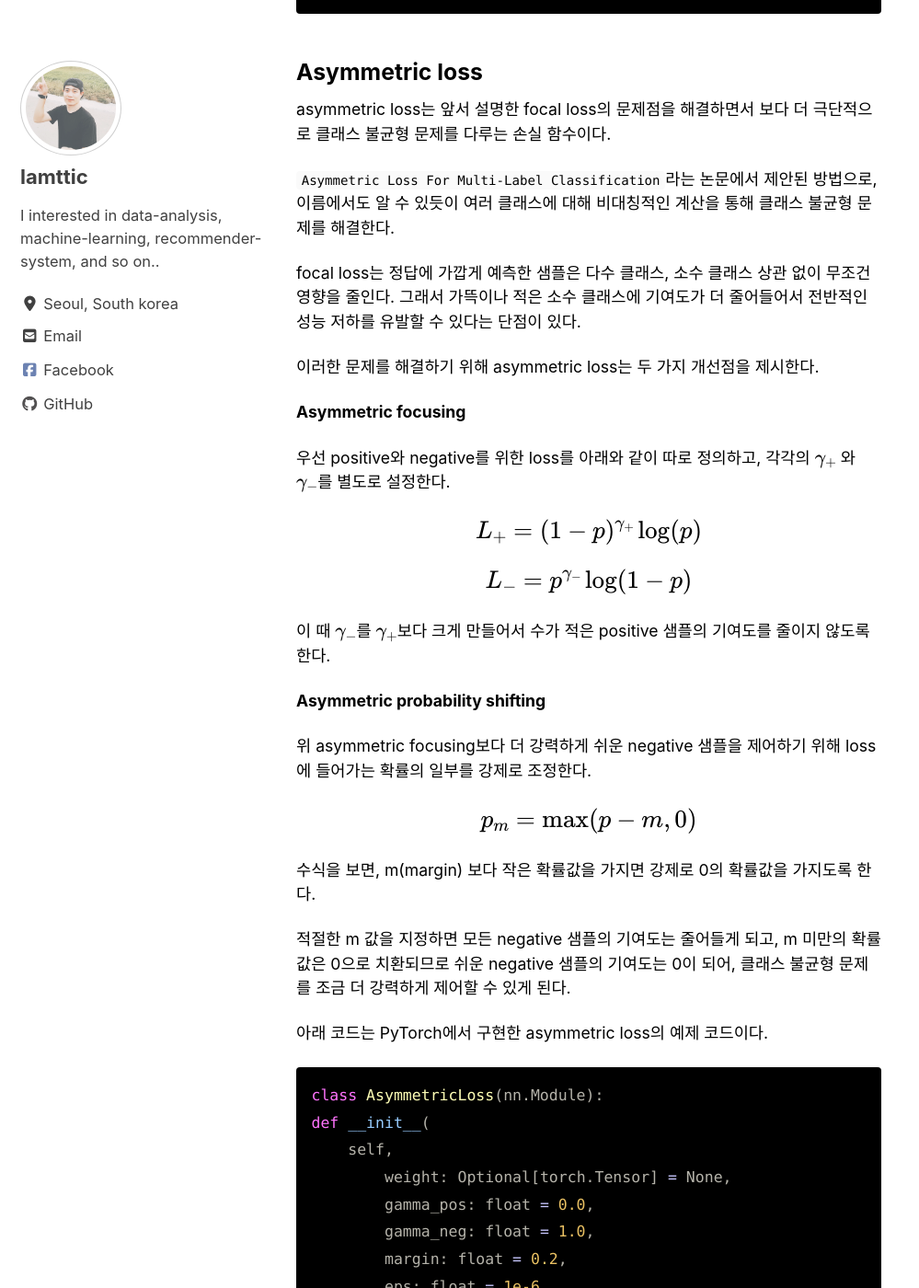
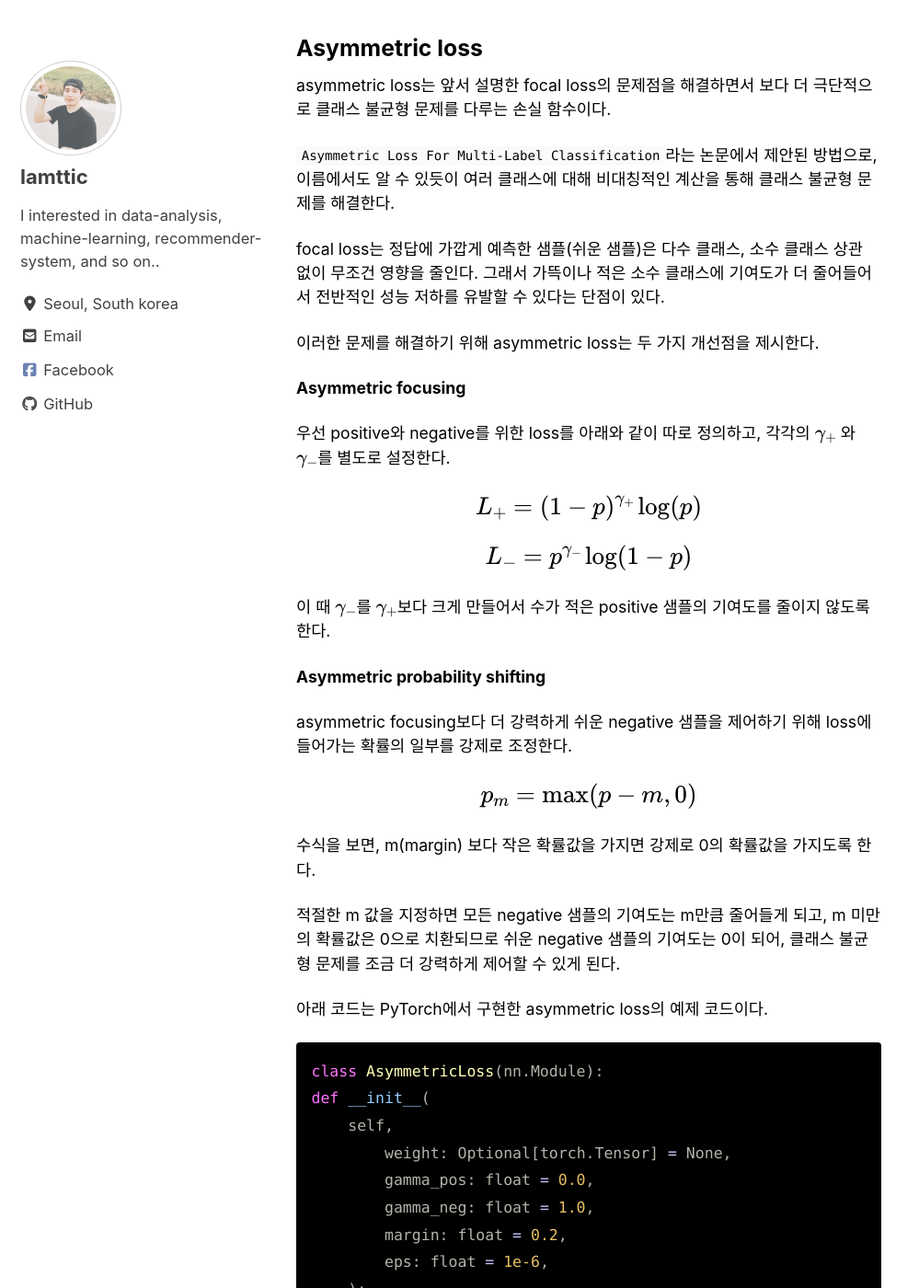
Before and after one commit to lamttic/lamttic.github.io, a Jekyll site: the page built from _posts/2024-03-03-01.markdown, in a window 1280 px wide and 1400 px high, scrolled down 4327 px. Shown: the whole window at 92% size, without its empty margins (0-999 px from the left). Built offline with Jekyll 4.4.1, drawn with Linux system fonts in a browser that asks for light colours; cached includes are drawn as plain includes; nearby versions of some CDN libraries; formulas are drawn with MathJax 3; some of the changed text lies outside the part shown.

Commit message:
Update post

```diff
--- a/_posts/2024-03-03-01.markdown
+++ b/_posts/2024-03-03-01.markdown
@@ -98,7 +98,7 @@ asymmetric loss는 앞서 설명한 focal loss의 문제점을 해결하면서
 
 `Asymmetric Loss For Multi-Label Classification`라는 논문에서 제안된 방법으로, 이름에서도 알 수 있듯이 여러 클래스에 대해 비대칭적인 계산을 통해 클래스 불균형 문제를 해결한다.
 
-focal loss는 정답에 가깝게 예측한 샘플은 다수 클래스, 소수 클래스 상관 없이 무조건 영향을 줄인다. 그래서 가뜩이나 적은 소수 클래스에 기여도가 더 줄어들어서 전반적인 성능 저하를 유발할 수 있다는 단점이 있다.
+focal loss는 정답에 가깝게 예측한 샘플(쉬운 샘플)은 다수 클래스, 소수 클래스 상관 없이 무조건 영향을 줄인다. 그래서 가뜩이나 적은 소수 클래스에 기여도가 더 줄어들어서 전반적인 성능 저하를 유발할 수 있다는 단점이 있다.
 
 이러한 문제를 해결하기 위해 asymmetric loss는 두 가지 개선점을 제시한다.
 
@@ -114,13 +114,13 @@ $$L_-=p^{\gamma_-}\log(1-p)$$
 
 **Asymmetric probability shifting**
 
-위 asymmetric focusing보다 더 강력하게 쉬운 negative 샘플을 제어하기 위해 loss에 들어가는 확률의 일부를 강제로 조정한다.
+asymmetric focusing보다 더 강력하게 쉬운 negative 샘플을 제어하기 위해 loss에 들어가는 확률의 일부를 강제로 조정한다.
 
 $$p_m=\max(p-m, 0)$$
 
 수식을 보면, m(margin) 보다 작은 확률값을 가지면 강제로 0의 확률값을 가지도록 한다.
 
-적절한 m 값을 지정하면 모든 negative 샘플의 기여도는 줄어들게 되고, m 미만의 확률값은 0으로 치환되므로 쉬운 negative 샘플의 기여도는 0이 되어, 클래스 불균형 문제를 조금 더 강력하게 제어할 수 있게 된다.
+적절한 m 값을 지정하면 모든 negative 샘플의 기여도는 m만큼 줄어들게 되고, m 미만의 확률값은 0으로 치환되므로 쉬운 negative 샘플의 기여도는 0이 되어, 클래스 불균형 문제를 조금 더 강력하게 제어할 수 있게 된다.
 
 아래 코드는 PyTorch에서 구현한 asymmetric loss의 예제 코드이다.
 
```
Also changed, not shown: other parts of _posts/2024-03-03-01.markdown (+2 -2 lines).
